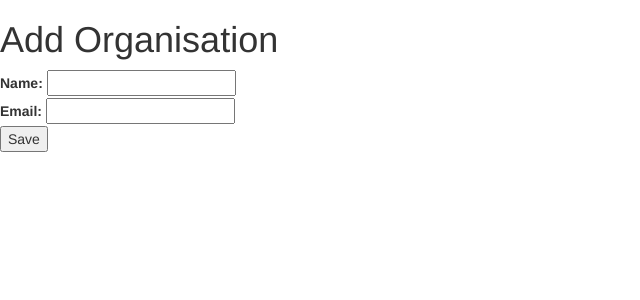
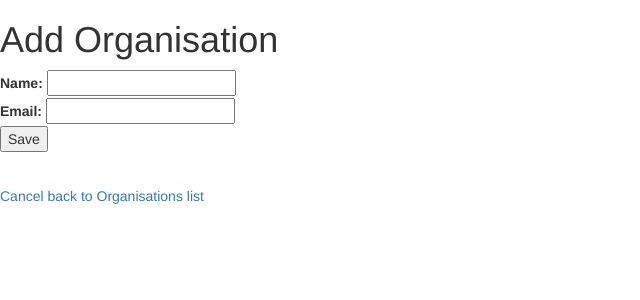
Before and after one commit to lbillingham/django_addresses, a Django app: a page that uses addressbook/contacts/templates/edit_organisation.html in a window 1280 px wide. Shown: the top 300 px of the page, without its empty margins (0-640 px from the left). Run offline with Django 3.2, Linux system fonts and the light colour scheme; some libraries are stand-ins or nearby versions.

Commit message:
fixed #4 add org now cancelable

```diff
--- a/addressbook/contacts/templates/edit_organisation.html
+++ b/addressbook/contacts/templates/edit_organisation.html
@@ -40,6 +40,6 @@
 <a href="{% url "organisations-delete" pk=organisation.id %}">Delete</a>
 {% endif %}
 <br>
-{% comment %}<a href="{% url "organisations-list" %}">back to Organisations list</a>{% endcomment %}
+<a href="{% url "organisations-list" %}">Cancel back to Organisations list</a>
 
 {% endblock %}
```
